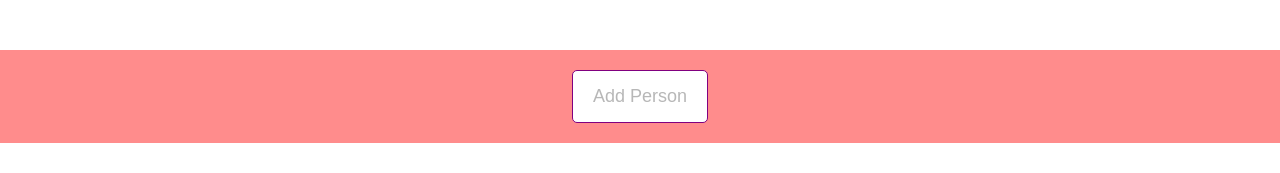
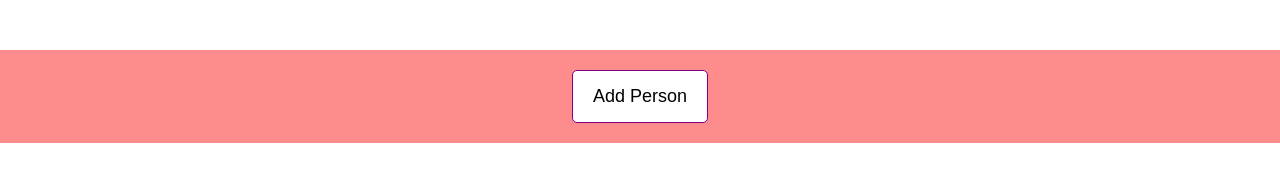
Before and after one commit to leavemydogalone/typescript_cypress_test, a React (Create React App) app: page / in a window 1280 px wide. Shown: the part 657-830 px from the top of the page. Built offline with nearby package versions, Linux system fonts and the light colour scheme.

Commit message:
complete person logic

```diff
--- a/src/App.tsx
+++ b/src/App.tsx
@@ -13,7 +13,7 @@ function App() {
   const [morePeople, setMorePeople] = useState<Person[] | []>([]);
   const [state, dispatch] = useReducer(reducer, { portrait: getRandomEmoji() });
 
-  const completePerson = state.age && state.name && state.height;
+  const completePerson = state.age && state.name && state.height ? true : false;
 
   useEffect(() => {
     //mock API call
@@ -49,7 +49,7 @@ function App() {
       <div className="buttonContainer">
         <AddPersonButton
           onClick={handleAddNewPerson}
-          disabled={morePeople.length === 0 || !completePerson}
+          disabled={morePeople.length === 0 || completePerson}
         />
       </div>
     </main>
```
